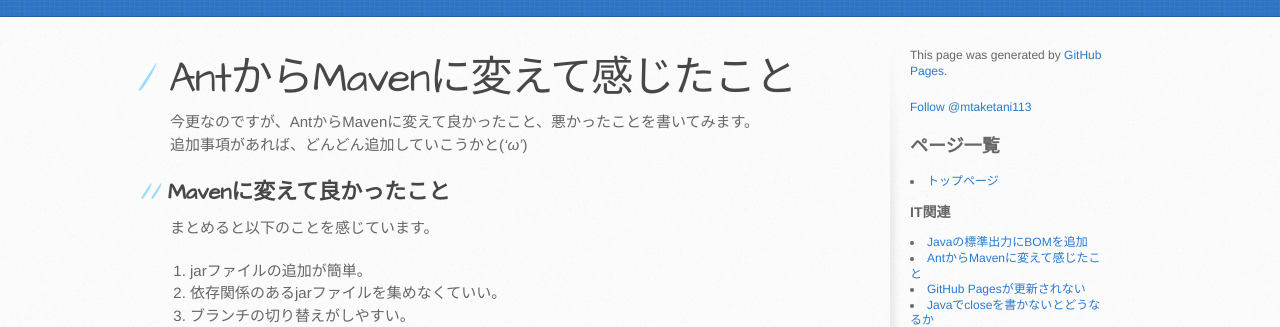
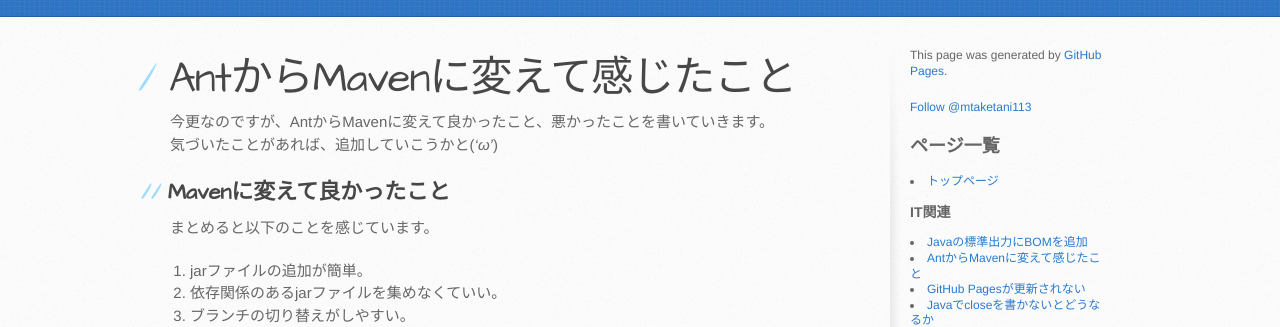
Before and after one commit to mtaketani113/mtaketani113.github.io, a Jekyll site: the page built from it/java/antToMaven.md, in a window 1280 px wide and 900 px high. Shown: the part 294-621 px from the top of the window. Built offline with Jekyll 4.4.1, drawn with Linux system fonts in a browser that asks for light colours; comment, search, counter and statistics services are not loaded; the repository's description, which GitHub fills in, is left out.

Commit message:
記載変更

```diff
--- a/it/java/antToMaven.md
+++ b/it/java/antToMaven.md
@@ -5,8 +5,8 @@ description: AntからMavenに変えたメリット、デメリットをまと
 category: IT
 ---
 
-今更なのですが、AntからMavenに変えて良かったこと、悪かったことを書いてみます。
-追加事項があれば、どんどん追加していこうかと(*'ω'*)
+今更なのですが、AntからMavenに変えて良かったこと、悪かったことを書いていきます。
+気づいたことがあれば、追加していこうかと(*'ω'*)
 
 ## Mavenに変えて良かったこと
 
```
